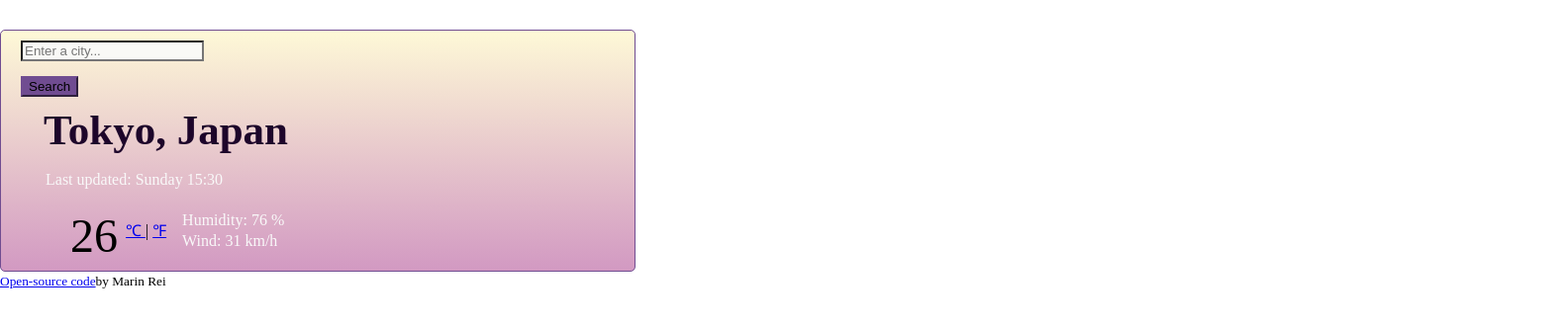
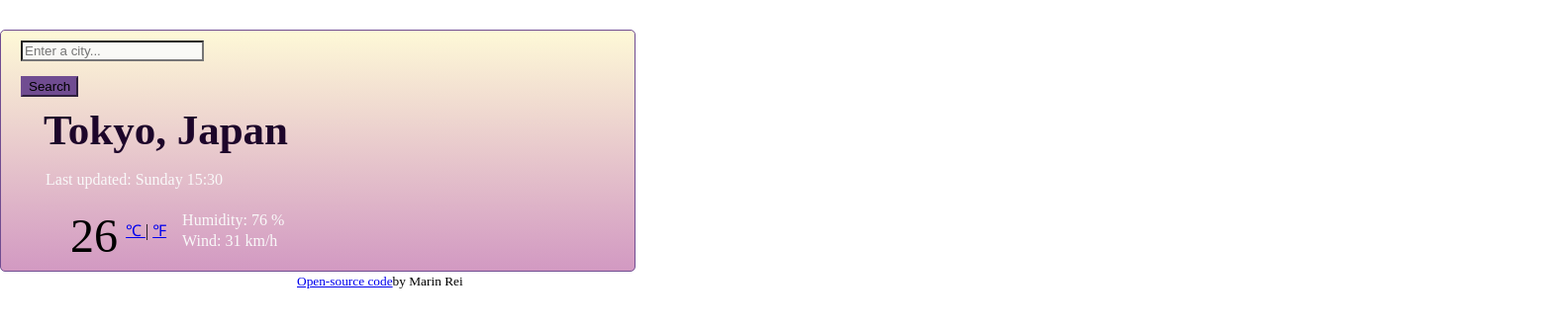
Before and after one commit to mariiiiin913/React-Weather-App, a React (Create React App) app: page / in a window 1280 px wide. Shown: the top 330 px of the page at 99% size, 1580 px wide, since content can reach past the window. Built offline with nearby package versions, Linux system fonts and the light colour scheme.

Commit message:
Updated ./App

```diff
--- a/src/App.css
+++ b/src/App.css
@@ -11,6 +11,10 @@
   margin: 10px auto 20px;
   padding: 10px 0px 5px 23px;
 }
+div.weather-forecast {
+  position: relative;
+  left: 300px;
+}
 div.container {
   padding-left: 0px;
 }
--- a/src/App.js
+++ b/src/App.js
@@ -12,7 +12,7 @@
         <div className="weather-forecast">
         <small>
             <a
-              href="https://github.com/mariiiiin913/my-first-weather-app"
+              href="https://github.com/mariiiiin913/weather-react-marin"
               target="_blank"
               rel="noreferrer"
             >
```
